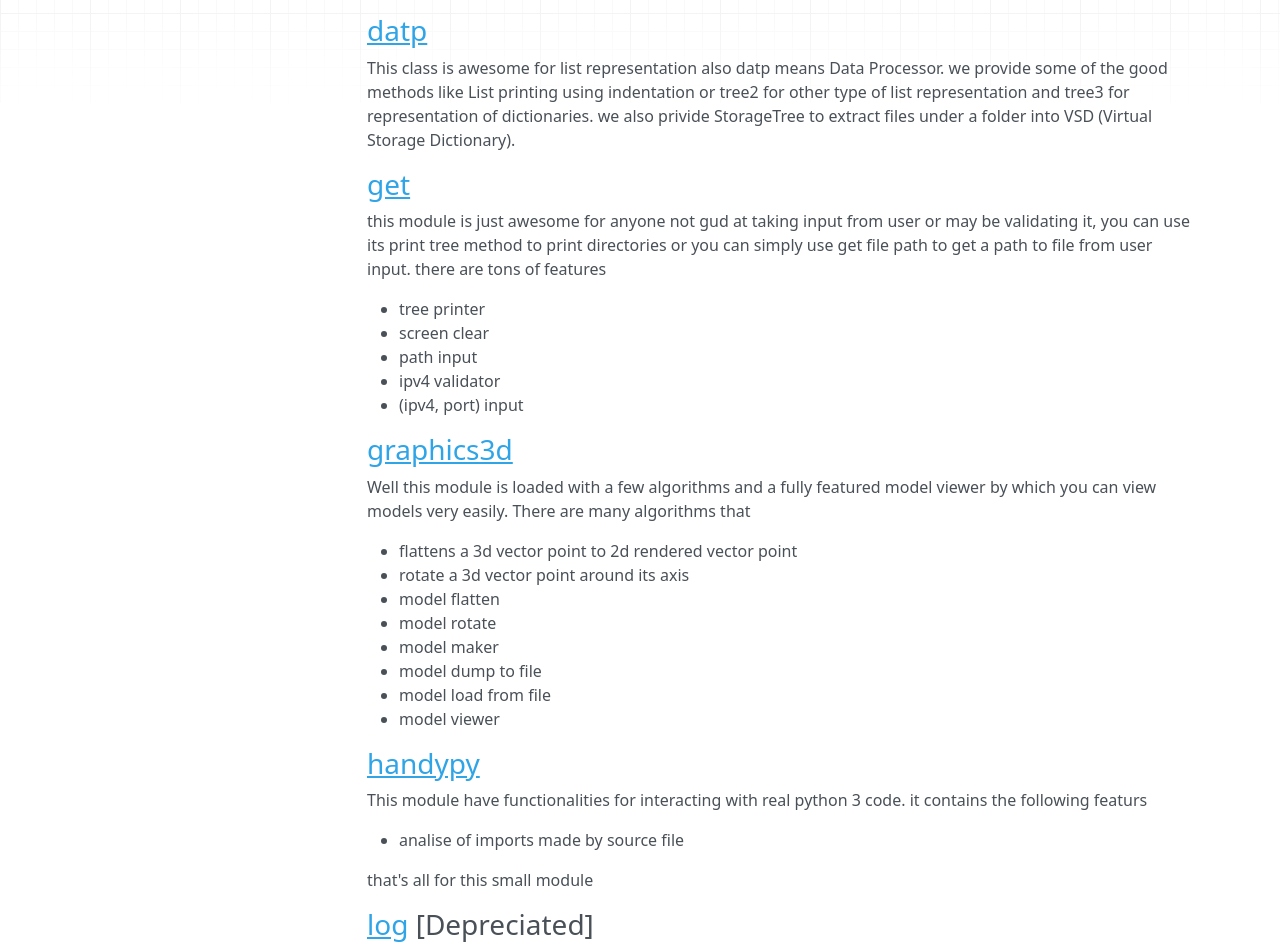
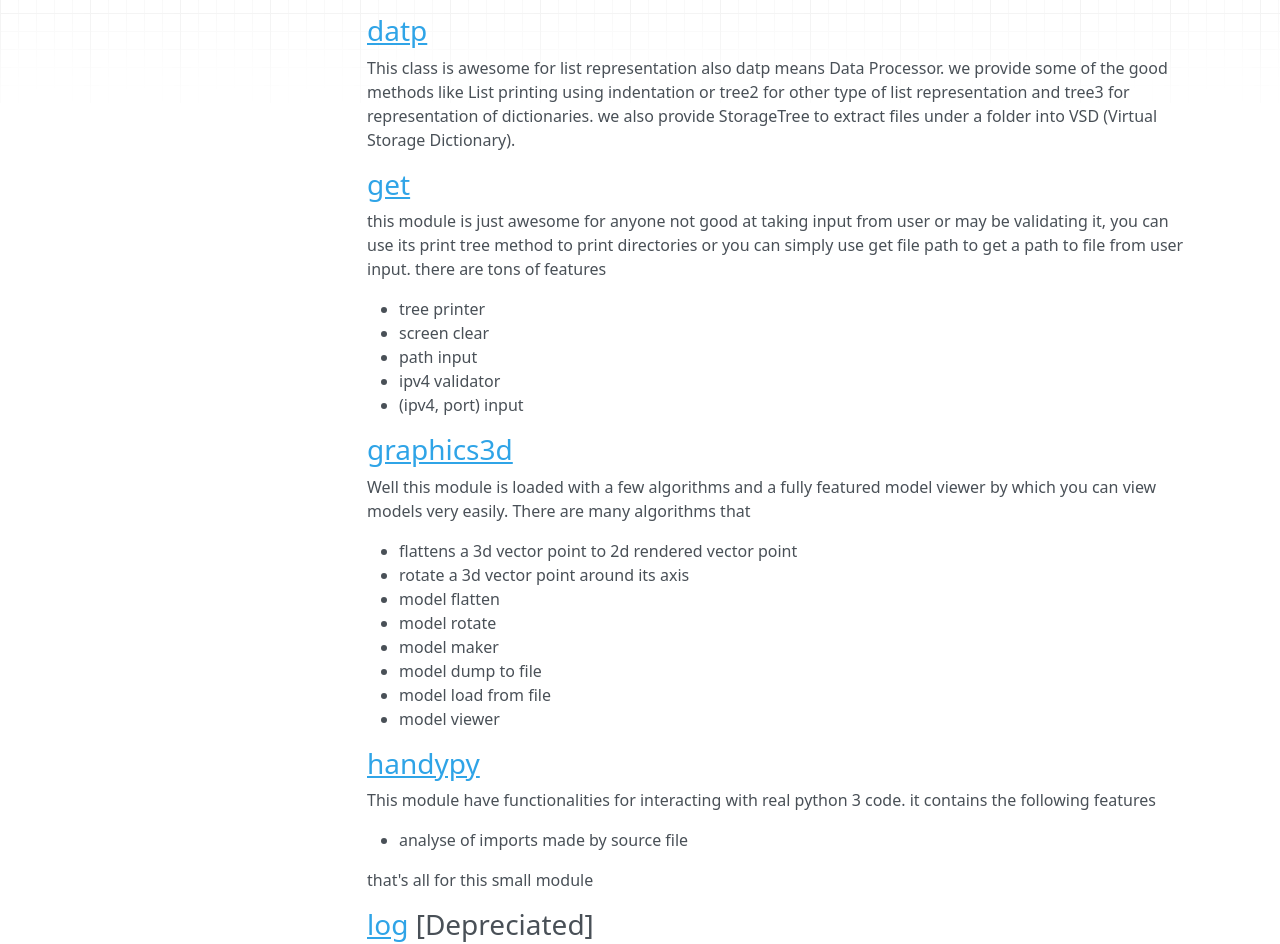
Before and after one commit to amaank404/denver-api, an MkDocs documentation site: the page built from doc/docs/brief.md, in a window 1280 px wide and 1400 px high, scrolled down 2517 px. Shown: the part 203-1147 px from the top of the window. Built offline with MkDocs 1.6.1, drawn with Linux system fonts in a browser that asks for light colours; nearby versions of some CDN libraries.

Commit message:
typos fixes

```diff
--- a/doc/docs/brief.md
+++ b/doc/docs/brief.md
@@ -126,11 +126,11 @@ print(my_smooth_box)
 ### [datp](modules/datp.md)
 This class is awesome for list representation also datp means Data Processor.
 we provide some of the good methods like List printing using indentation or tree2 for other type of list representation
-and tree3 for representation of dictionaries. we also privide StorageTree to extract files
+and tree3 for representation of dictionaries. we also provide StorageTree to extract files
 under a folder into VSD (Virtual Storage Dictionary).
 
 ### [get](modules/get.md)
-this module is just awesome for anyone not gud at taking input from user or may be validating it, you can use its
+this module is just awesome for anyone not good at taking input from user or may be validating it, you can use its
 print tree method to print directories or you can simply use get file path to get a
 path to file from user input. there are tons of features
 
@@ -155,9 +155,9 @@ easily. There are many algorithms that
 
 ### [handypy](modules/handypy.md)
 This module have functionalities for interacting with real python 3 code. it contains the following
-featurs
+features
 
-* analise of imports made by source file
+* analyse of imports made by source file
 
 that's all for this small module
 
```
